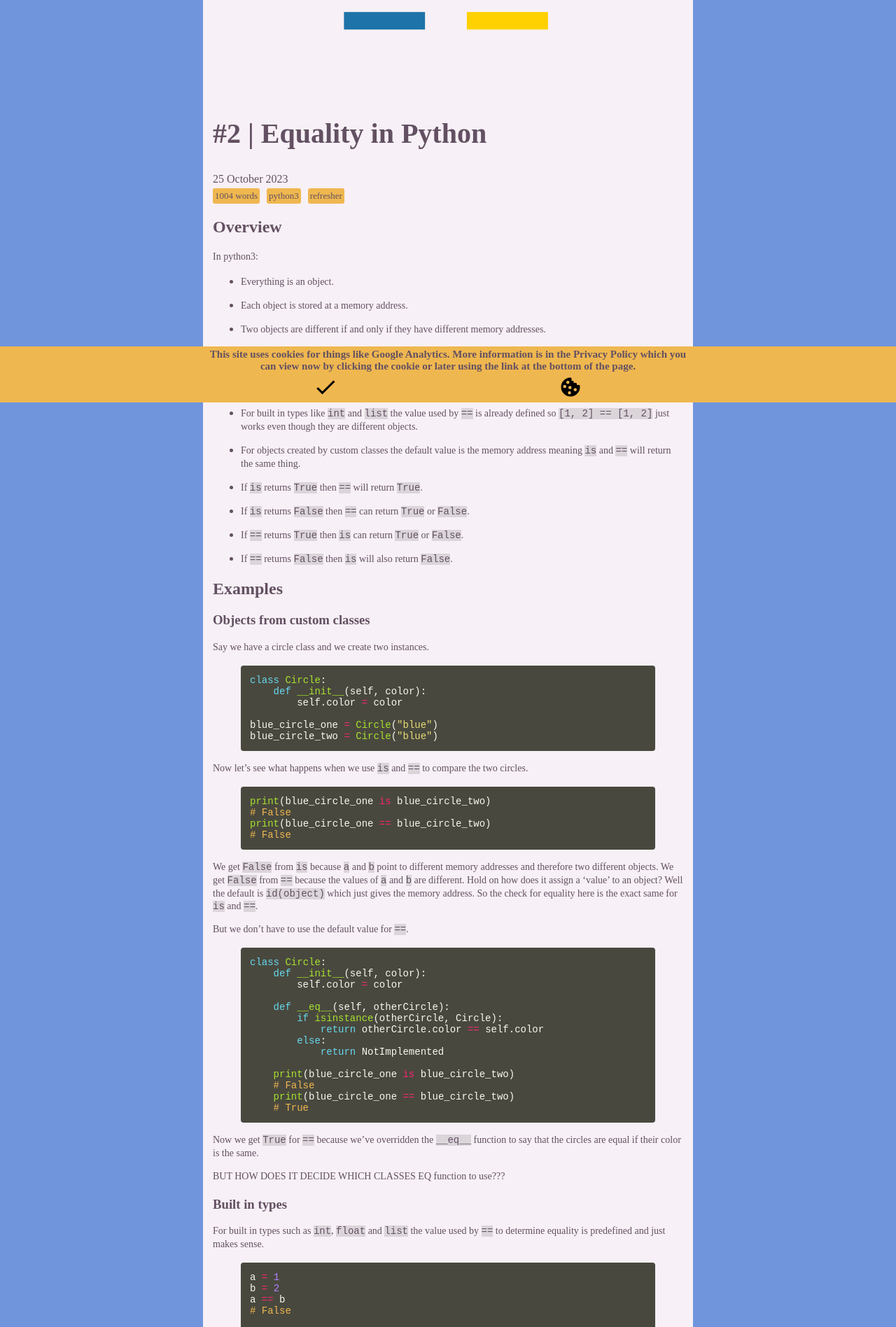
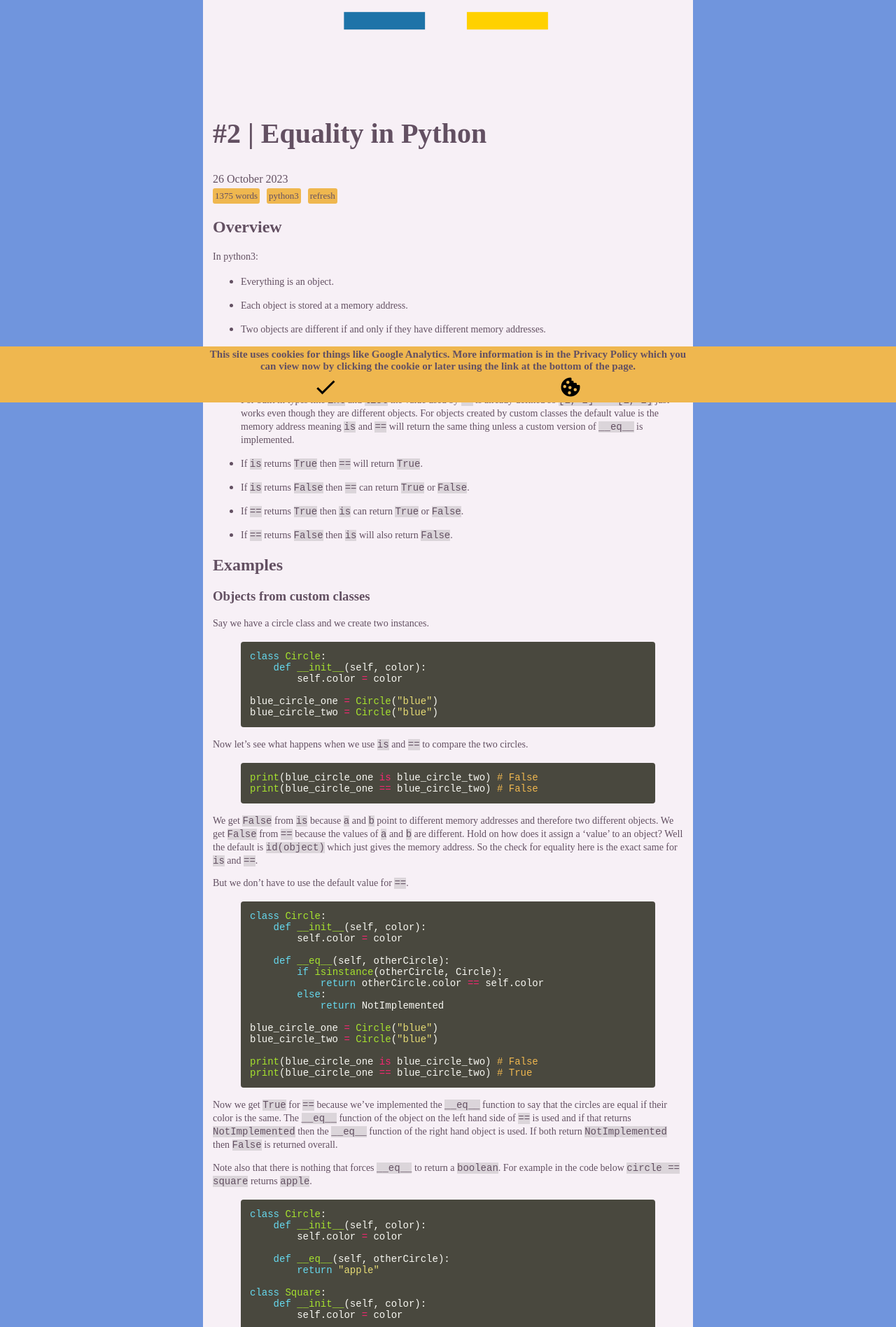
Before and after one commit to itsakettle/itsakettle.github.io, a Jekyll site: the page built from _posts/2023-10-25-2-python_object_equality.md, in a window 1280 px wide. Shown: the part 325-2221 px from the top of the page at 70% size. Built offline with Jekyll 4.4.1, drawn with Linux system fonts in a browser that asks for light colours; some of the changed text lies outside the part shown.

Commit message:
new post

```diff
--- a/_posts/2023-10-25-2-python_object_equality.md
+++ b/_posts/2023-10-25-2-python_object_equality.md
@@ -3,10 +3,10 @@
 title:      "Equality in Python"
 permalink: "2"
 subtitle:
-date:       2023-10-25
+date:       2023-10-26
 image: "assets/img/python_object_equality/python_object_equality_main.png"
 published: true
-tags: [python3, refresher]
+tags: [python3, refresh]
 image_width: 100%
 ---
 
@@ -19,13 +19,11 @@
 
 * Two objects are different if and only if they have different memory addresses.
 
-* Use `is` to check if two objects have the same memory address i.e. they are the same object.
+* Use the identity operator `is` to check if two objects have the same memory address i.e. they are the same object.
 
-* Objects have a value that is used by `==` to determine equality. So use `==` to check if the objects stored at two memory addresses have the same value.
+* Use the equality operator `==` to check if two objects have the same value.
 
-* For built in types like `int` and `list` the value used by `==` is already defined so `[1, 2] == [1, 2]` just works even though they are different objects.
-
-* For objects created by custom classes the default value is the memory address meaning `is` and `==` will return the same thing.
+* For built in types like `int` and `list` the value used by `==` is already defined so `[1, 2] == [1, 2]` just works even though they are different objects. For objects created by custom classes the default value is the memory address meaning `is` and `==` will return the same thing unless a custom version of `__eq__` is implemented.
 
 * If `is` returns `True` then `==` will return `True`.
 
@@ -52,10 +50,8 @@
 Now let's see what happens when we use `is` and `==` to compare the two circles.
 
 {% highlight python %}
-print(blue_circle_one is blue_circle_two)
-# False
-print(blue_circle_one == blue_circle_two)
-# False
+print(blue_circle_one is blue_circle_two) # False
+print(blue_circle_one == blue_circle_two) # False
 {% endhighlight %}
 
 We get `False` from `is` because `a` and `b` point to different memory addresses and therefore two different objects. We get `False` from `==` because the values of `a` and `b` are different. Hold on how does it assign a 'value' to an object? Well the default is `id(object)` which just gives the memory address. So the check for equality here is the exact same for `is` and `==`.
@@ -73,15 +69,40 @@
         else:
             return NotImplemented
 
-    print(blue_circle_one is blue_circle_two)
-    # False
-    print(blue_circle_one == blue_circle_two)
-    # True
+blue_circle_one = Circle("blue")
+blue_circle_two = Circle("blue")
+
+print(blue_circle_one is blue_circle_two) # False
+print(blue_circle_one == blue_circle_two) # True
 {% endhighlight %}
 
-Now we get `True` for `==` because we've overridden the `__eq__` function to say that the circles are equal if their color is the same.
+Now we get `True` for `==` because we've implemented the `__eq__` function to say that the circles are equal if their color is the same. The `__eq__` function of the object on the left hand side of `==` is used and if that returns `NotImplemented` then the `__eq__` function of the right hand object is used. If both return `NotImplemented` then `False` is returned overall.
 
-BUT HOW DOES IT DECIDE WHICH CLASSES EQ function to use???
+Note also that there is nothing that forces `__eq__` to return a `boolean`. For example in the code below `circle == square` returns `apple`.
+
+{% highlight python %}
+class Circle:
+    def __init__(self, color):
+        self.color = color
+
+    def __eq__(self, otherCircle):
+        return "apple"
+
+class Square:
+    def __init__(self, color):
+        self.color = color
+
+    def __eq__(self, otherSquare):
+        if isinstance(otherSquare, Square):
+            return otherSquare.color == self.color
+        else:
+            return NotImplemented
+
+circle = Circle("blue")
+square = Square("blue")
+
+print(circle == square) # apple
+{% endhighlight %}
 
 ### Built in types
 For built in types such as `int`, `float` and `list` the value used by `==` to determine equality is predefined and just makes sense.
@@ -108,34 +126,27 @@
 {% highlight python %}
 a = 1
 b = 2
-a is b
-# False
+print(a is b) # False
 
 a = [1, 2]
 b = [1, 2, 3]
-a is b
-# False
+print(a is b) # False
 
 a = "a"
 b = "a"
-a is b
-# True !!!
-
+print(a is b) # True !!!
 {% endhighlight %}
 
-A slight surprise is that when `a` and `b` are assigned the same value `"a"` then `is` returns `True` which doesn't seem to make sense because surely a seperate object is created each time. Let's check.
+A slight surprise is that when `a` and `b` are assigned the same value (`"a"` in this case) then `is` returns `True` which doesn't seem to make sense because surely a seperate object is created each time. Let's check.
 
 {% highlight python %}
 
 a = "a"
 b = "a"
-a is b
-# True !!!
+a is b # True !!!
 
-id(a)
-# 4422530528
-id(b)
-# 4422530528
+print(id(a)) # 4450444768
+print(id(b)) # 4450444768
 
 {% endhighlight %}
 
@@ -146,12 +157,28 @@
 
 {% highlight python %}
 x = 1
-x == None
-# False
+print(x == None) # False
 
 x = None
-x == None
-# True
+print(x == None) # True
 {% endhighlight %}
 
 This is because None is an object in memory and `id(None)` returns a memory address.
+
+However, as we saw above, `__eq__` can return anything and in particular it could always return `True`, say. Here's an example.
+
+{% highlight python %}
+class Circle:
+    def __init__(self, color):
+        self.color = color
+
+    def __eq__(self, otherCircle):
+        return True
+
+circle = Circle("blue")
+print(circle == None) # True !!!
+{% endhighlight %}
+
+So when checking for `None` using `==` carries a small risk and it's safer to use `is`.
+
+_____
--- a/css/main.scss
+++ b/css/main.scss
@@ -130,7 +130,7 @@
     border-color: transparent;
     border-width: 1px;
     padding-top: 3%;
-    padding-bottom: 3%;
+    padding-bottom: 4%;
     padding-left: 10px;
     padding-right: 10px;
     border-radius: 10px;
```
Also changed, not shown: other parts of _posts/2023-10-25-2-python_object_equality.md (+3 -6 lines), _posts/2023-10-23-0-no_comments.md (+2 -0 lines), _posts/2023-10-24-1-word_counts.md (+2 -0 lines).
